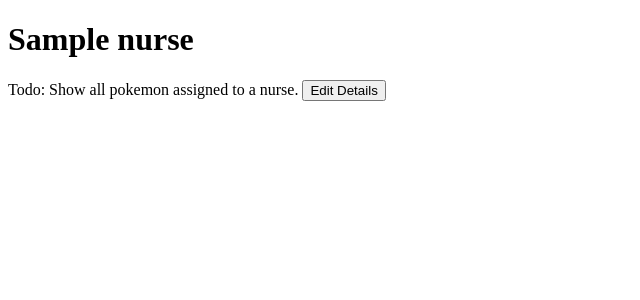
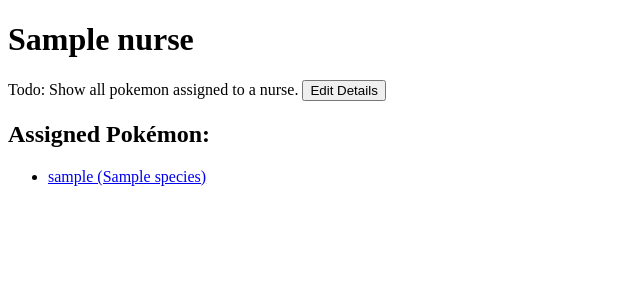
Before and after one commit to TheJSD/Pokemon-Center-Project, a Flask app: template templates/nurses/show_nurse.jinja in a window 1280 px wide. Shown: the part 26-326 px from the top of the page, without its empty margins (0-640 px from the left). Run offline with Flask 3, Linux system fonts and the light colour scheme; the template is opened without the code that fills it: most values are stand-ins (such as "Sample title", 1, 10 or a date in 2020).

Commit message:
Show Nurse pages now show pokemon assigned to them and links back to the pokemon's page (and pokemon link back to their nurse on their page)

```diff
--- a/controllers/nurse_controller.py
+++ b/controllers/nurse_controller.py
@@ -26,7 +26,8 @@ def add_nurse():
 @nurses_blueprint.route("/nurses/<id>")
 def show_nurse(id):
     nurse = Nurse.query.get(id)
-    return render_template("nurses/show_nurse.jinja", nurse=nurse)
+    assigned_pokémon = Pokémon.query.filter_by(nurse = id)
+    return render_template("nurses/show_nurse.jinja", nurse=nurse, assigned_pokémon=assigned_pokémon)
 
 @nurses_blueprint.route("/nurses/<id>/edit")
 def edit_nurse(id):
--- a/templates/nurses/show_nurse.jinja
+++ b/templates/nurses/show_nurse.jinja
@@ -5,4 +5,16 @@
   Todo: Show all pokemon assigned to a nurse.
 
     <a href="{{nurse.id}}/edit"><button>Edit Details</button></a>
+  <h2> Assigned Pokémon:</h2>
+    <ul>
+    {% for single_pokémon in assigned_pokémon %}
+      <li>
+      {% if single_pokémon.nickname is not none %}
+        <a href="/pokémon/{{single_pokémon.id}}">{{single_pokémon.nickname}} ({{single_pokémon.species}})</a>
+        {%else%}
+        <a href="/pokémon/{{single_pokémon.id}}">{{single_pokémon.species}}</a>
+      {% endif %}
+      </li>
+    {% endfor %}
+    </ul>
 {% endblock content %}
--- a/templates/pokémon/show_pokémon.jinja
+++ b/templates/pokémon/show_pokémon.jinja
@@ -13,7 +13,7 @@
     <h2>Treatment:</h2>
     <p>Assigned Nurse:
     {% if single_pokémon.nurse is not none %}
-      {{nurse.name}}
+      <a href="/nurses/{{nurse.id}}">{{nurse.name}}</a>
     {% else %}
       This Pokémon has not been assigned a nurse
     {% endif %}</p>
```
